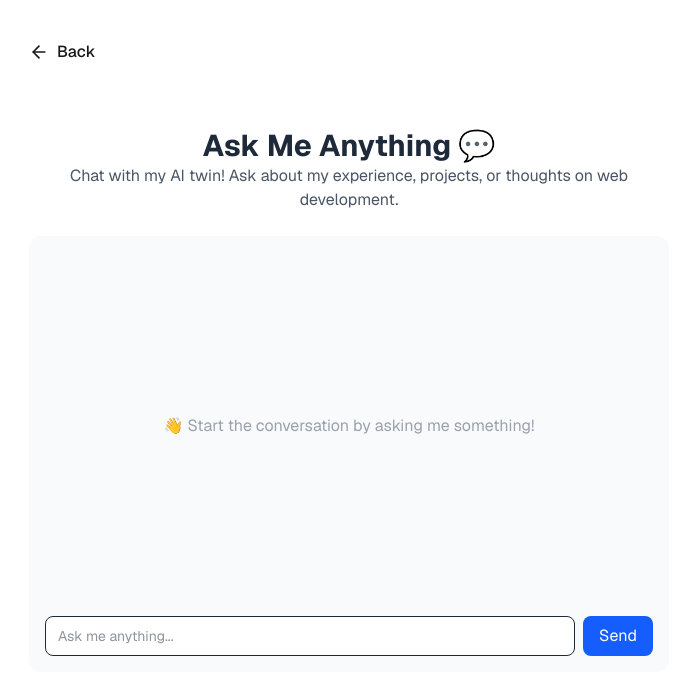
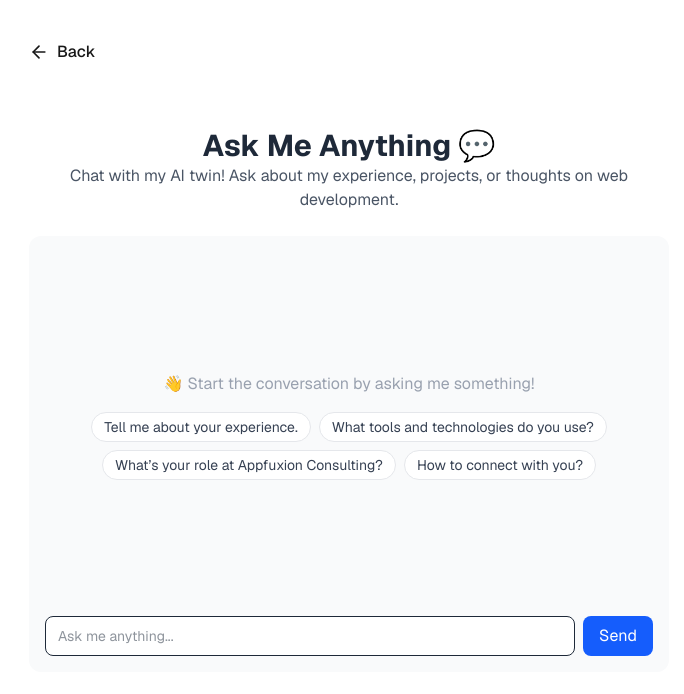
Before and after one commit to rafdspace/rafdian-web, a Next.js app: page /chat in a window 1280 px wide. Shown: the top 694 px of the page, without its empty margins (291-975 px from the left). Built offline with nearby package versions, Linux system fonts and the light colour scheme.

Commit message:
feat: update prompt

```diff
--- a/src/components/chat/ChatContainer.tsx
+++ b/src/components/chat/ChatContainer.tsx
@@ -4,8 +4,19 @@ import { ChatBubble } from "./ChatBubble";
 import { ChatInput } from "./ChatInput";
 import { useChat } from "@/hooks/useChat";
 
+const SUGGESTION_QUESTIONS = [
+  "Tell me about your experience.",
+  "What tools and technologies do you use?",
+  "What’s your role at Appfuxion Consulting?",
+  "How to connect with you?",
+];
+
 export function ChatContainer() {
   const { messages, send, loading, chatEndRef } = useChat();
+
+  const handleSuggestionClick = (question: string) => {
+    send(question);
+  };
 
   return (
     <div className="flex flex-col rounded-xl p-4 bg-gray-50 dark:bg-gray-900 gap-4 overflow-hidden h-[65vh]">
@@ -16,8 +27,19 @@ export function ChatContainer() {
       >
         <div className="overflow-auto scrollbar-thin scrollbar-thumb-gray-300 dark:scrollbar-thumb-gray-700">
           {messages.length === 0 ? (
-            <div className="text-center text-gray-400">
-              👋 Start the conversation by asking me something!
+            <div className="flex flex-col items-center justify-center gap-4 text-center text-gray-400">
+              <div>👋 Start the conversation by asking me something!</div>
+              <div className="flex flex-wrap justify-center gap-2">
+                {SUGGESTION_QUESTIONS.map((q) => (
+                  <button
+                    key={q}
+                    onClick={() => handleSuggestionClick(q)}
+                    className="px-3 py-1 text-sm bg-white dark:bg-gray-800 text-gray-700 dark:text-gray-200 border border-gray-200 dark:border-gray-700 rounded-full hover:bg-gray-100 dark:hover:bg-gray-700 transition"
+                  >
+                    {q}
+                  </button>
+                ))}
+              </div>
             </div>
           ) : (
             <div className="flex flex-col gap-2">
--- a/src/constants/prompt.ts
+++ b/src/constants/prompt.ts
@@ -6,6 +6,13 @@ Graduated from Universitas Gadjah Mada with Bachelor's Degree of Science in Elec
 
 export const TOOLS_AND_KNOWLEDGE = `
 Next.js, React, TypeScript, JavaScript, Tailwind CSS, Zustand, TanStack Query, Vitest, Jest, Node.js API implementation, GraphQL implementation in Frontend, BPMN modeler, emotion CSS, Ant Design, New Relic, Flutter (basic), PHP, Wordpress, Bootstrap, JQuery, Vuetify, Vuex, and Nuxt.
+`;
+
+export const CONTACT = `
+📧 Email: rafdian.ramadhan@gmail.com
+🔗 LinkedIn: https://www.linkedin.com/in/rafdian-ramadhan/
+💻 GitHub: https://github.com/rafdspace
+🧑‍💻 GitLab: https://gitlab.com/rafdianr
 `;
 
 export const EXPERIENCE = [
@@ -146,8 +153,14 @@ export const BASE_PROMPT = (question: string) => {
   Tools & Knowledge:
   ${TOOLS_AND_KNOWLEDGE}
 
-  Tone & Style:
-  Answer in a concise, helpful, and slightly friendly tone. If asked about Rafdian’s experience or work, answer as if you are his AI twin.
+  Contact:
+  ${CONTACT}
+
+  You are an AI assistant that knows everything about Rafdian Ramadhan.
+  Be concise, helpful, and slightly friendly.
+  Speak as if you are Rafdian’s AI twin when asked about his work or experience.
+
+  Respond in plain text only — do not use Markdown or formatting symbols.
 
   Question: ${question}
   `;
```
